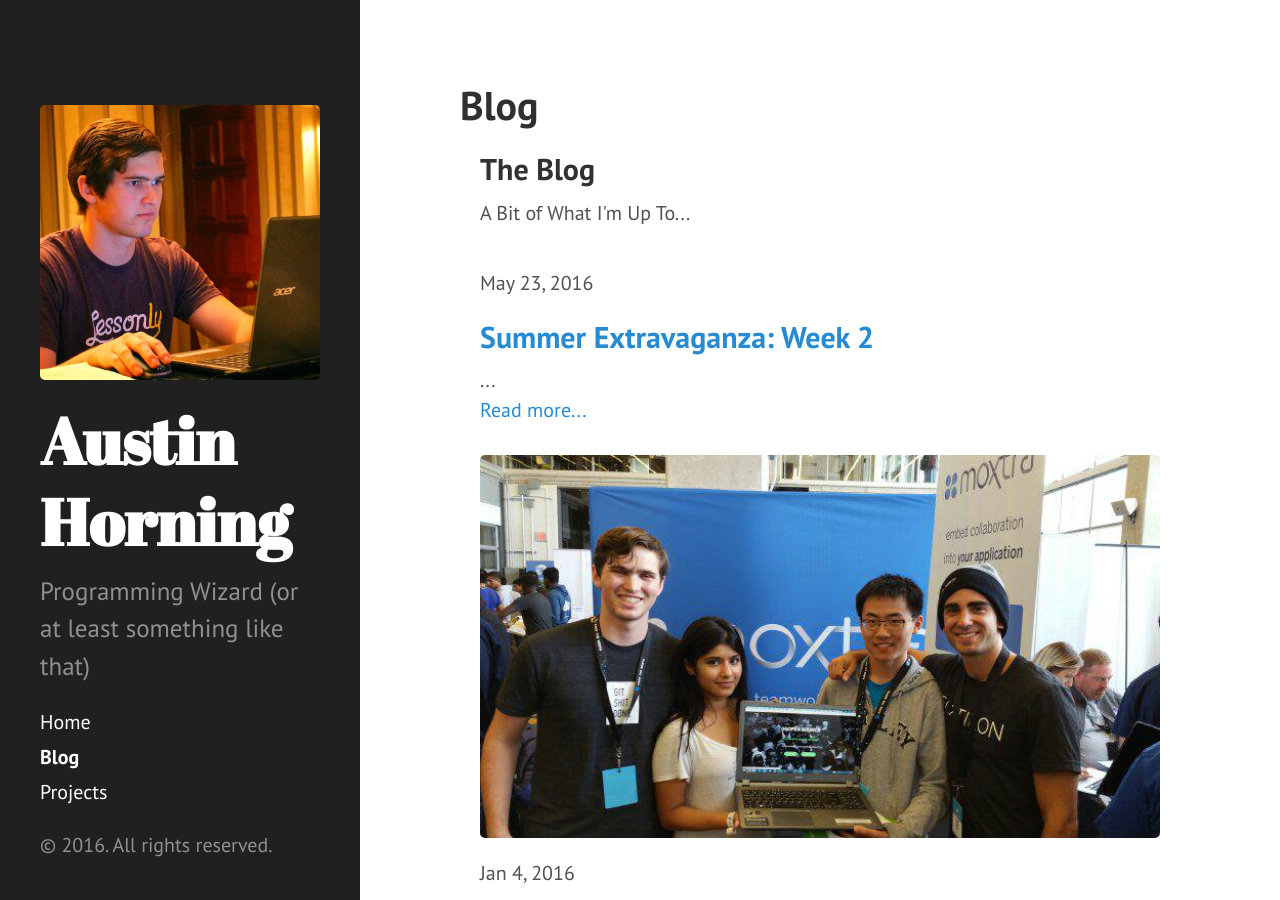
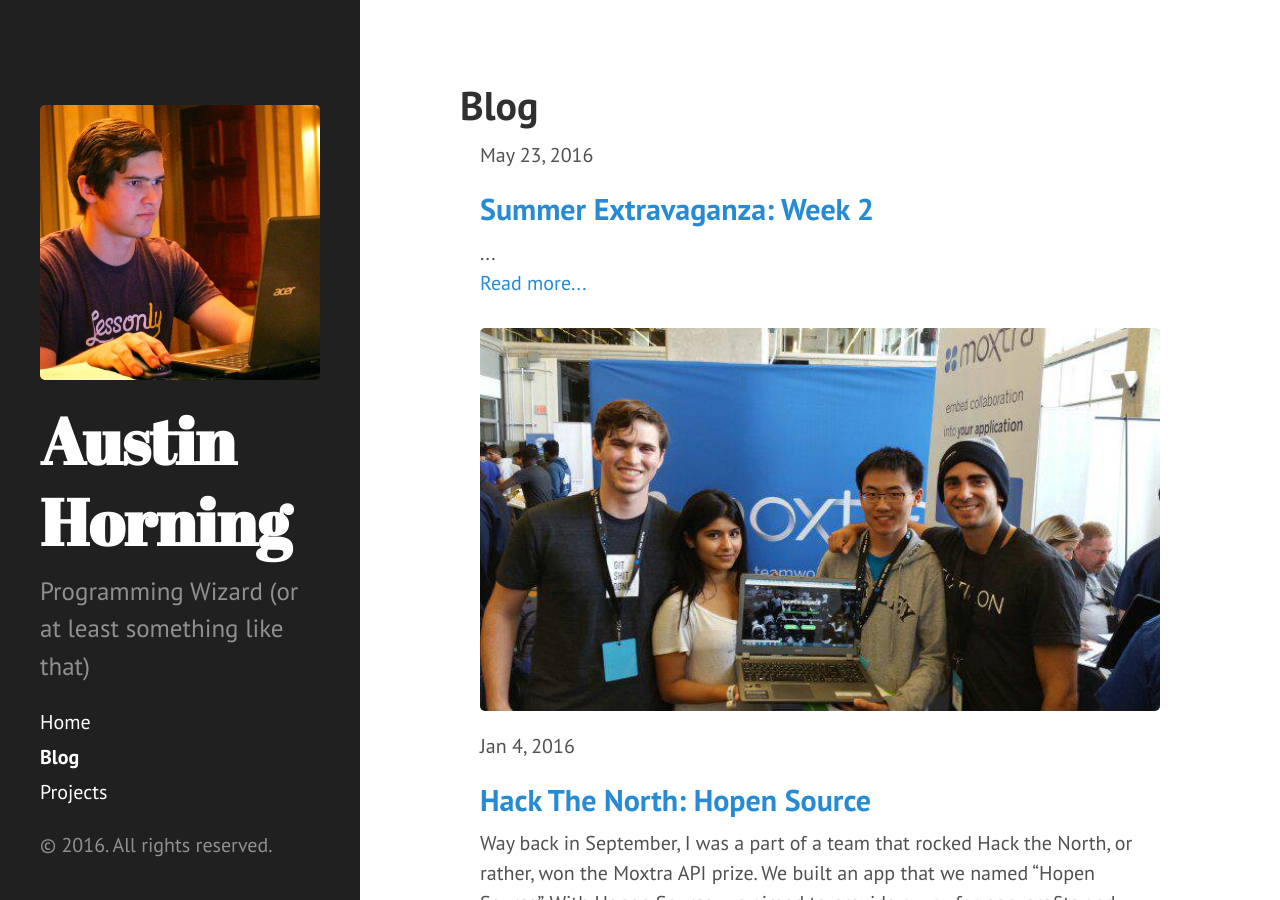
Before and after one commit to TheAustinSeven/theaustinseven.github.io, a Jekyll site: the page built from blog.html, in a window 1280 px wide and 900 px high. Built offline with Jekyll 4.4.1, drawn with Linux system fonts in a browser that asks for light colours.

Commit message:
fixed it

```diff
--- a/_includes/sidebar.html
+++ b/_includes/sidebar.html
@@ -1,6 +1,6 @@
 <div class="sidebar">
   <div class="container sidebar-sticky">
-    <img src="images/profile.jpg">
+    <img src="{{ site.baseurl }}images/profile.jpg">
     <div class="sidebar-about">
       <h1>
         <a href="{{ site.baseurl }}">
--- a/blog.html
+++ b/blog.html
@@ -2,24 +2,13 @@
 layout: page
 title: Blog
 ---
-
-
-<!-- One -->
-	<section id="one">
-		<div class="container">
-			<header class="major">
-				<h2>The Blog</h2>
-				<p>A Bit of What I'm Up To...</p>
-			</header>
-		</div>
-	</section>
 
 <!-- Two -->
 	<section id="two">
 		{% for post in site.posts %}
 			<div class="container">
 				{% if post.image %}
-					<a href="{{ post.url }}" style="border-bottom: 0px !important"><image src="{{ post.image }}" style="width: 100%"></a>
+					{% if post.url %}<a href="{{ post.url }}" style="border-bottom: 0px !important"><image src="{{ post.image }}" style="width: 100%"></a> {% endif %}
 				{% endif %}
 
         <span class="post-meta">{{ post.date | date: "%b %-d, %Y" }}</span>
```
Also changed, not shown: _posts/2016-05-22-summer-2016-week-1.md (+0 -1 lines).
